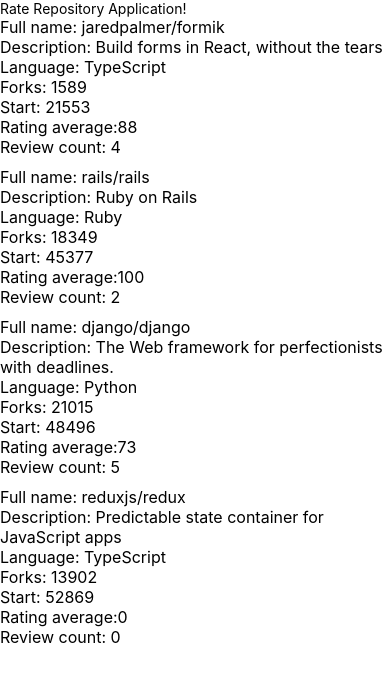
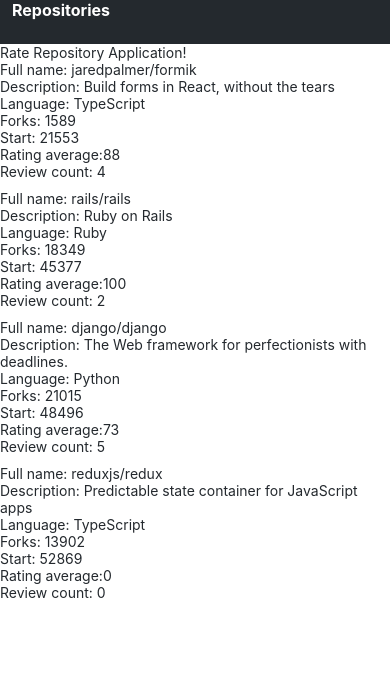
Before and after one commit to gabrielpanaitescu/Fullstackopen-part10-rate-repository-app, a React Native app: screen / in a window 390 px wide. Shown: the top 682 px of the page. Built offline with nearby package versions, Linux system fonts and the light colour scheme.

Commit message:
Complete exercise 10.4

```diff
--- a/package.json
+++ b/package.json
@@ -24,7 +24,9 @@
     "@babel/eslint-parser": "^7.25.9",
     "eslint": "^9.17.0",
     "eslint-plugin-react": "^7.37.3",
-    "eslint-plugin-react-native": "^5.0.0"
+    "eslint-plugin-react-native": "^5.0.0",
+    "typescript": "^5.3.3",
+    "@types/react": "~18.3.12"
   },
   "private": true
 }
--- /dev/null
+++ b/src/components/AppBar.jsx
@@ -0,0 +1,33 @@
+import { View, StyleSheet, StatusBar, Pressable } from "react-native";
+import Constants from "expo-constants";
+import { Text } from "./Text";
+import theme from "../theme";
+
+const styles = StyleSheet.create({
+  container: {
+    paddingTop: StatusBar.currentHeight,
+    backgroundColor: theme.backgroundColors.appBar,
+    paddingBottom: 24,
+    paddingHorizontal: 12,
+  },
+  header: {
+    color: "white",
+  },
+});
+
+export const AppBar = () => {
+  return (
+    <View style={styles.container}>
+      <Pressable>
+        <Text
+          color="textPrimary"
+          fontSize="subheading"
+          fontWeight="bold"
+          style={styles.header}
+        >
+          Repositories
+        </Text>
+      </Pressable>
+    </View>
+  );
+};
--- a/src/components/Main.jsx
+++ b/src/components/Main.jsx
@@ -1,10 +1,12 @@
 import Constants from "expo-constants";
-import { Text, StyleSheet, View } from "react-native";
+import { StyleSheet, View } from "react-native";
 import { RepositoryList } from "./RepositoryList";
+import { Text } from "./Text";
+import { AppBar } from "./AppBar";
 
 const styles = StyleSheet.create({
   container: {
-    marginTop: Constants.statusBarHeight,
+    // marginTop: Constants.statusBarHeight,
     flexGrow: 1,
     flexShrink: 1,
   },
@@ -12,10 +14,13 @@ const styles = StyleSheet.create({
 
 const Main = () => {
   return (
-    <View style={styles.container}>
-      <Text>Rate Repository Application!</Text>
-      <RepositoryList />
-    </View>
+    <>
+      <AppBar />
+      <View style={styles.container}>
+        <Text>Rate Repository Application!</Text>
+        <RepositoryList />
+      </View>
+    </>
   );
 };
 
--- a/src/components/RepositoryItem.jsx
+++ b/src/components/RepositoryItem.jsx
@@ -1,21 +1,16 @@
-import { StyleSheet, Text, View } from "react-native";
-
-const styles = StyleSheet.create({
-  text: {
-    fontSize: 16,
-  },
-});
+import { StyleSheet, View } from "react-native";
+import { Text } from "./Text";
 
 export const RepositoryItem = ({ item }) => {
   return (
     <View>
-      <Text style={styles.text}>Full name: {item.fullName}</Text>
-      <Text style={styles.text}>Description: {item.description}</Text>
-      <Text style={styles.text}>Language: {item.language}</Text>
-      <Text style={styles.text}>Forks: {item.forksCount}</Text>
-      <Text style={styles.text}>Start: {item.stargazersCount}</Text>
-      <Text style={styles.text}>Rating average:{item.ratingAverage}</Text>
-      <Text style={styles.text}>Review count: {item.reviewCount}</Text>
+      <Text>Full name: {item.fullName}</Text>
+      <Text>Description: {item.description}</Text>
+      <Text>Language: {item.language}</Text>
+      <Text>Forks: {item.forksCount}</Text>
+      <Text>Start: {item.stargazersCount}</Text>
+      <Text>Rating average:{item.ratingAverage}</Text>
+      <Text>Review count: {item.reviewCount}</Text>
     </View>
   );
 };
--- /dev/null
+++ b/src/components/Text.jsx
@@ -0,0 +1,41 @@
+import { Text as NativeText, StyleSheet } from "react-native";
+
+import theme from "../theme";
+
+const styles = StyleSheet.create({
+  text: {
+    color: theme.colors.textPrimary,
+    fontSize: theme.fontSizes.body,
+    fontFamily: theme.fonts.main,
+    fontWeight: theme.fontWeights.normal,
+  },
+  colorTextSecondary: {
+    color: theme.colors.textSecondary,
+  },
+  colorPrimary: {
+    color: theme.colors.primary,
+  },
+  fontSizeSubheading: {
+    fontSize: theme.fontSizes.subheading,
+  },
+  fontSizeHeading: {
+    fontSize: theme.fontSizes.heading,
+  },
+  fontWeightBold: {
+    fontWeight: theme.fontWeights.bold,
+  },
+});
+
+export const Text = ({ color, fontSize, fontWeight, style, ...props }) => {
+  const textStyle = [
+    styles.text,
+    color === "textSecondary" && styles.colorTextSecondary,
+    color === "primary" && styles.colorPrimary,
+    fontSize === "subheading" && styles.fontSizeSubheading,
+    fontSize === "heading" && styles.fontSizeHeading,
+    fontWeight === "bold" && styles.fontWeightBold,
+    style,
+  ];
+
+  return <NativeText style={textStyle} {...props} />;
+};
--- /dev/null
+++ b/src/theme.js
@@ -0,0 +1,24 @@
+const theme = {
+  colors: {
+    textPrimary: "#24292e",
+    textSecondary: "#586069",
+    primary: "#0366d6",
+  },
+  backgroundColors: {
+    appBar: "#24292e",
+  },
+  fontSizes: {
+    body: 14,
+    subheading: 16,
+    heading: 24,
+  },
+  fonts: {
+    main: "System",
+  },
+  fontWeights: {
+    normal: "400",
+    bold: "700",
+  },
+};
+
+export default theme;
--- /dev/null
+++ b/tsconfig.json
@@ -0,0 +1,4 @@
+{
+  "compilerOptions": {},
+  "extends": "expo/tsconfig.base"
+}
```
Also changed, not shown: 1 other file (tests, documents, lock files or other folders).
